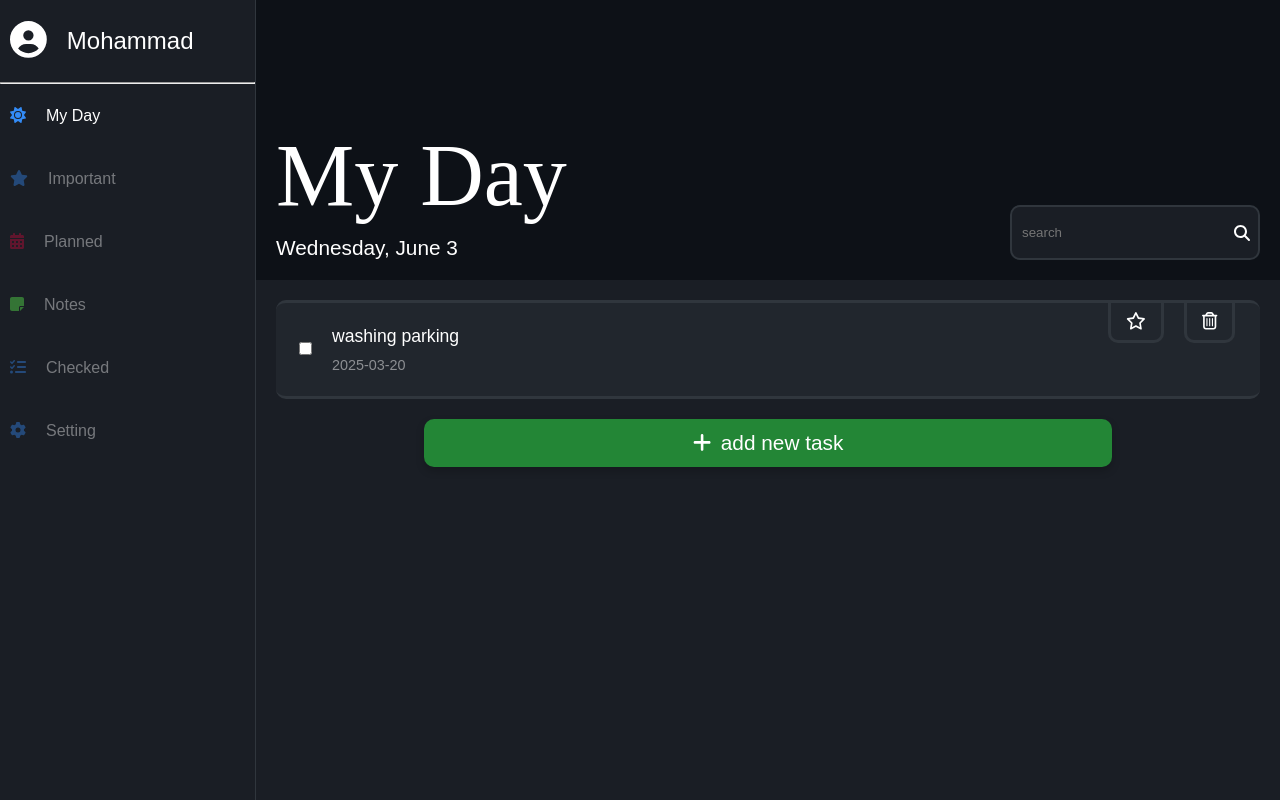
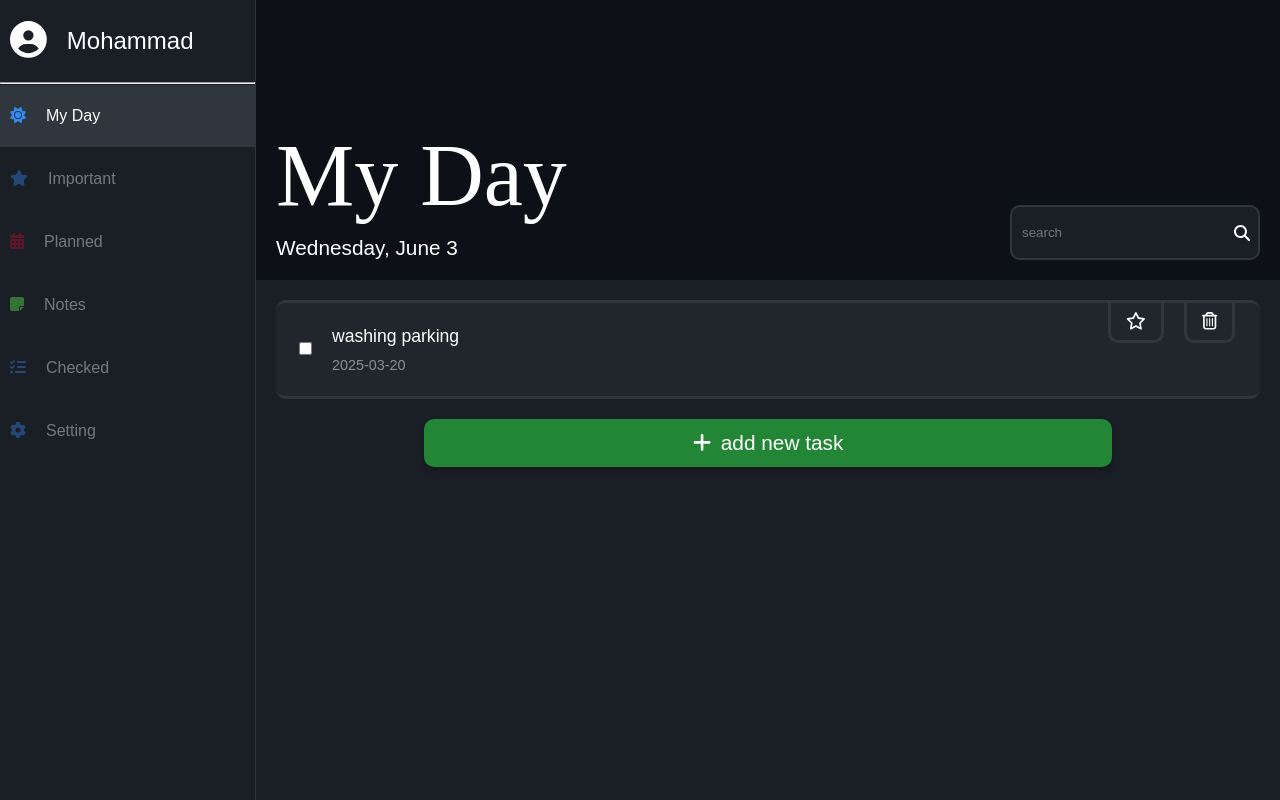
Before and after one commit to MohammadNourizadeh/taskManager3, a React (Vite) app: page /admin/my_day in a window 1280 px wide. Built offline with nearby package versions, Linux system fonts and the light colour scheme.

Commit message:
you can see chosen item on sidebar

```diff
--- a/src/contexts/mainContext/MainContext.tsx
+++ b/src/contexts/mainContext/MainContext.tsx
@@ -13,7 +13,7 @@ const MainContext = createContext<MainContextProviderValueType | null>(null)
 
 export const MainContextProvider = ({ children }: MainContextProviderPropsType) => {
     // states
-    const [pageName, setPageName] = useState<string>('my page')
+    const [pageName, setPageName] = useState<string>('my day')
 
 
     return (
--- a/src/contexts/mainContext/useMyContext.tsx
+++ b/src/contexts/mainContext/useMyContext.tsx
@@ -1,4 +1,11 @@
+import { useContext } from "react";
+import MainContext from "./MainContext";
 
-export default function useMyContext() {
 
+export function useMyContext() {
+    const context = useContext(MainContext);
+    if (!context) {
+        throw new Error("useMainContext must be used within a MainContextProvider");
+    }
+    return context;
 }
--- a/src/layout/admin/components/sidebar/components/sidebarItems/SidebarItems.module.scss
+++ b/src/layout/admin/components/sidebar/components/sidebarItems/SidebarItems.module.scss
@@ -30,5 +30,9 @@
         background-color: index.$darkMode_border_color;
       }
     }
+
+    #chosenItem {
+      background-color: index.$darkMode_border_color;
+    }
   }
 }
--- a/src/layout/admin/components/sidebar/components/sidebarItems/SidebarItems.tsx
+++ b/src/layout/admin/components/sidebar/components/sidebarItems/SidebarItems.tsx
@@ -1,15 +1,12 @@
 import { FontAwesomeIcon } from '@fortawesome/react-fontawesome'
-import { useContext } from 'react'
 import { Link } from 'react-router-dom'
-import MainContext from '../../../../../../contexts/mainContext/MainContext'
+import { useMyContext } from '../../../../../../contexts/mainContext/useMyContext'
 import styles from './SidebarItems.module.scss'
 import { sidebarItemsInfo } from './sidebarItemsInfo'
 
 export default function SidebarItems() {
     // context
-    const context = useContext(MainContext);
-    if (!context) return null;
-    const { setPageName } = context;
+    const { pageName, setPageName } = useMyContext();
 
     return (
         <ul className={styles.king}>
@@ -23,7 +20,7 @@ export default function SidebarItems() {
                     </li>
                     :
                     <li key={index}>
-                        <Link to={sidebarItem.linkAddress ?? '#'} onClick={() => { setPageName(sidebarItem.name)}}>
+                        <Link to={sidebarItem.linkAddress ?? '#'} onClick={() => { setPageName(sidebarItem.name) }} id={pageName === sidebarItem.name ? styles.chosenItem : ''}>
                             <span style={{ color: sidebarItem.iconColor ?? 'rgb(51, 139, 246)' }}>
                                 <FontAwesomeIcon icon={sidebarItem.icon} />
                             </span>
```
